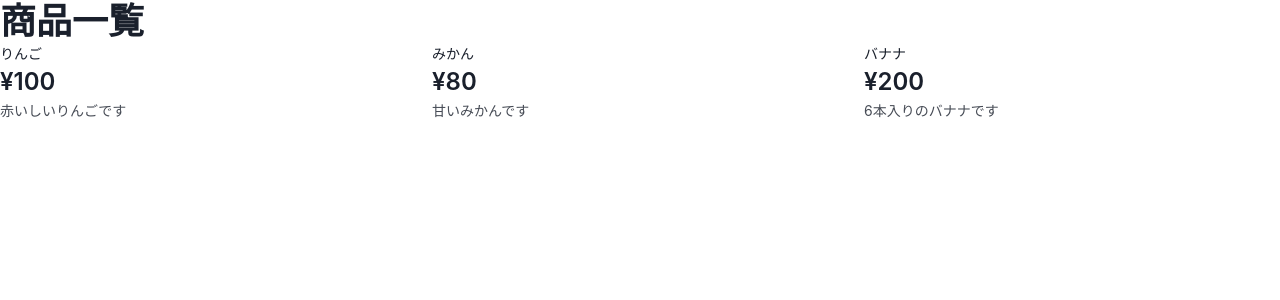
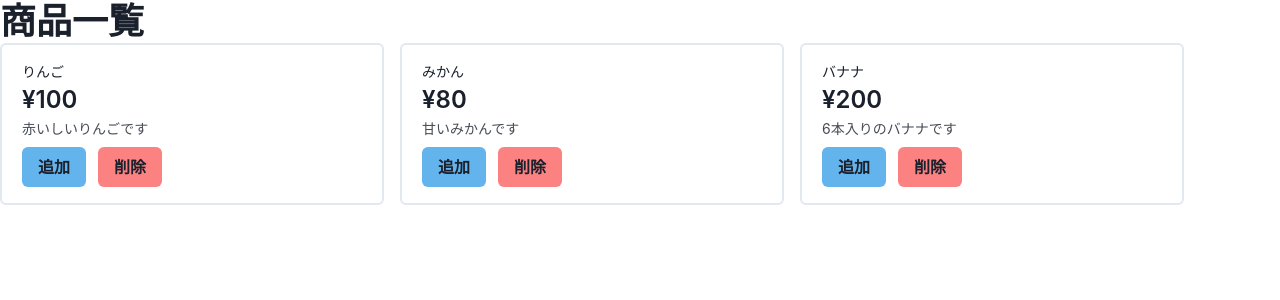
Before and after one commit to Taiji-Kondo/shopping-cart, a Next.js app: page /products in a window 1280 px wide. Shown: the top 300 px of the page. Built offline with nearby package versions, Linux system fonts and the light colour scheme; no server answers.

Commit message:
ADD: ボタン追加

```diff
--- a/src/components/ui/product/ProductItem/index.tsx
+++ b/src/components/ui/product/ProductItem/index.tsx
@@ -1,4 +1,5 @@
-import { Stat, StatHelpText, StatLabel, StatNumber } from '@chakra-ui/react'
+import { Box, Button, HStack, Stat, StatHelpText, StatLabel, StatNumber } from '@chakra-ui/react'
+import React from 'react'
 
 import { Product } from '@/types/product'
 
@@ -6,11 +7,29 @@ type ProductItemPropsType = Product
 
 export const ProductItem = ({ id, productName, price, description }: ProductItemPropsType) => {
   console.log(id)
+
+  const onClickAdd = () => {
+    console.log('add')
+  }
+  const onClickDelete = () => {
+    console.log('delete')
+  }
+
   return (
-    <Stat>
-      <StatLabel>{productName}</StatLabel>
-      <StatNumber>¥{price}</StatNumber>
-      <StatHelpText>{description}</StatHelpText>
-    </Stat>
+    <Box borderRadius={'md'} borderWidth={2} px={5} py={4} w={'sm'}>
+      <Stat>
+        <StatLabel>{productName}</StatLabel>
+        <StatNumber>¥{price}</StatNumber>
+        <StatHelpText>{description}</StatHelpText>
+      </Stat>
+      <HStack spacing="3">
+        <Button bg="blue.300" onClick={onClickAdd}>
+          追加
+        </Button>
+        <Button bg="red.300" onClick={onClickDelete}>
+          削除
+        </Button>
+      </HStack>
+    </Box>
   )
 }
```
